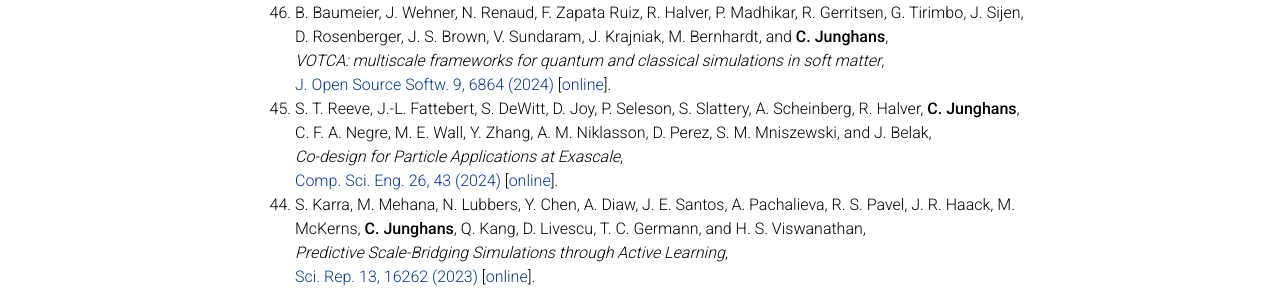
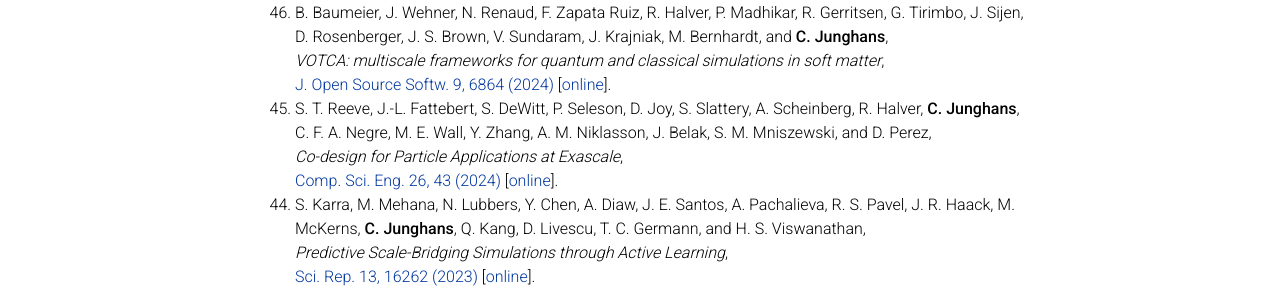
Before and after one commit to junghans/junghans.github.io, a Jekyll site: the page built from _pages/publications.md, in a window 1280 px wide and 900 px high, scrolled down 362 px. Shown: the part 161-453 px from the top of the window. Built offline with Jekyll 4.4.1, drawn with Linux system fonts in a browser that asks for light colours; comment, search, counter and statistics services are not loaded; a style sheet for code colours, icons or effects is not loaded.

```diff
--- a/_pages/publications.md
+++ b/_pages/publications.md
@@ -25,7 +25,7 @@ nav_order: 2
 0. B. Baumeier, J. Wehner, N. Renaud, F. Zapata Ruiz, R. Halver, P. Madhikar, R. Gerritsen, G. Tirimbo, J. Sijen, D. Rosenberger, J. S. Brown, V. Sundaram, J. Krajniak, M. Bernhardt, and **C. Junghans**,<br>
    *VOTCA: multiscale frameworks for quantum and classical simulations in soft matter*,<br>
     [J. Open Source Softw. 9, 6864 (2024)](https://doi.org/10.21105/joss.06864) [[online](2024b.pdf)].
-0. S. T. Reeve, J.-L. Fattebert, S. DeWitt, D. Joy, P. Seleson, S. Slattery, A. Scheinberg, R. Halver, **C. Junghans**, C. F. A. Negre, M. E. Wall, Y. Zhang, A. M. Niklasson, D. Perez, S. M. Mniszewski, and J. Belak,<br>
+0. S. T. Reeve, J.-L. Fattebert, S. DeWitt, P. Seleson, D. Joy, S. Slattery, A. Scheinberg, R. Halver, **C. Junghans**, C. F. A. Negre, M. E. Wall, Y. Zhang, A. M. Niklasson, J. Belak, S. M. Mniszewski, and D. Perez,<br>
    *Co-design for Particle Applications at Exascale*,<br>
    [Comp. Sci. Eng. 26, 43 (2024)](https://doi.org/10.1109/MCSE.2024.3384052) [[online](2024a.pdf)].
 0. S. Karra, M. Mehana, N. Lubbers, Y. Chen, A. Diaw, J. E. Santos, A. Pachalieva, R. S. Pavel, J. R. Haack, M. McKerns, **C. Junghans**, Q. Kang, D. Livescu, T. C. Germann, and H. S. Viswanathan,<br>
```
Also changed, not shown: 1 other file.
